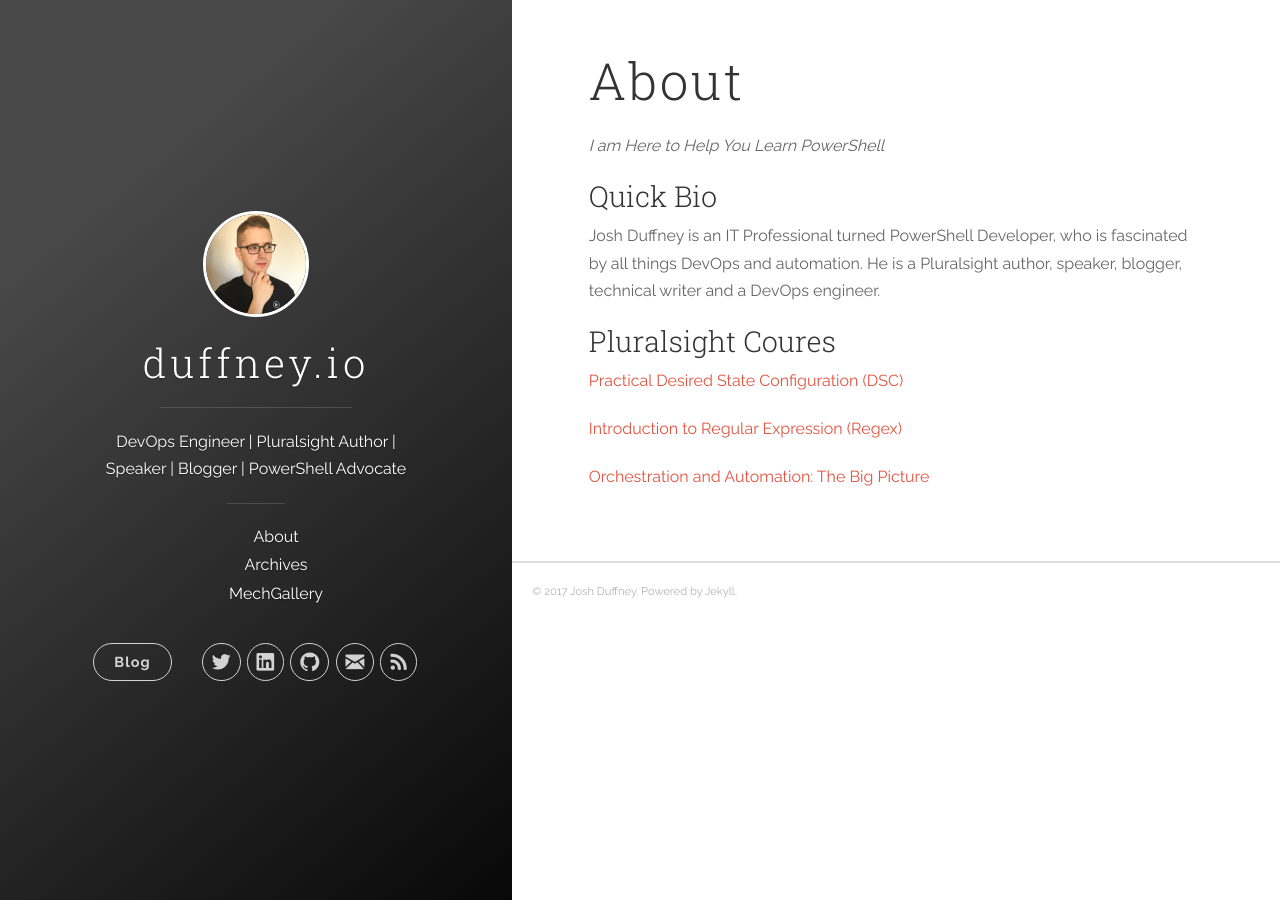
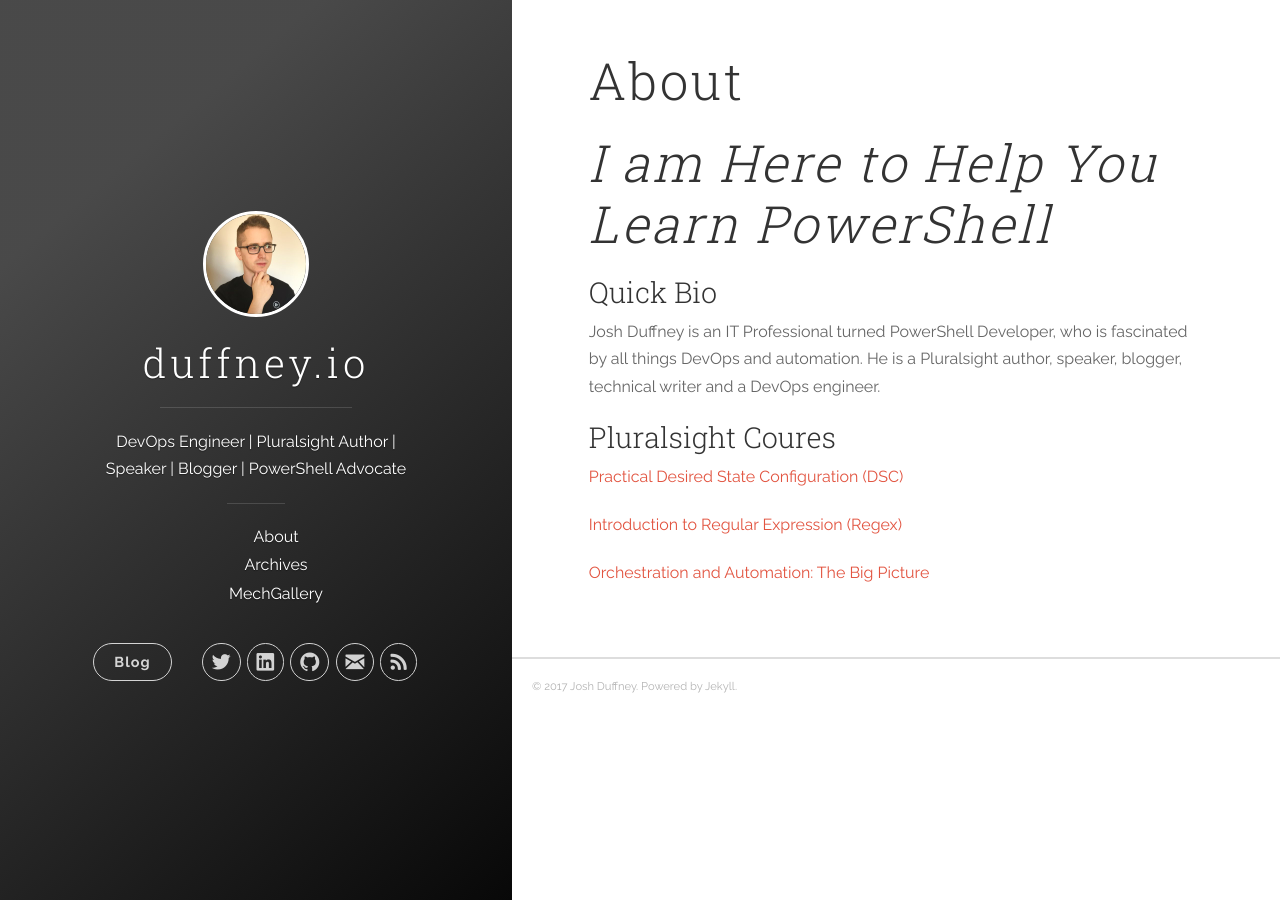
Before and after one commit to AzureDevOps3/duffney.github.io, a Jekyll site: the page built from about.md, in a window 1280 px wide. Built offline with Jekyll 4.4.1, drawn with Linux system fonts in a browser that asks for light colours; nearby versions of some CDN libraries.

Commit message:
updated header size

```diff
--- a/about.md
+++ b/about.md
@@ -4,7 +4,7 @@ title: About
 permalink: /about/
 ---
 
-_I am Here to Help You Learn PowerShell_
+# _I am Here to Help You Learn PowerShell_
 
 ### Quick Bio
 
```
